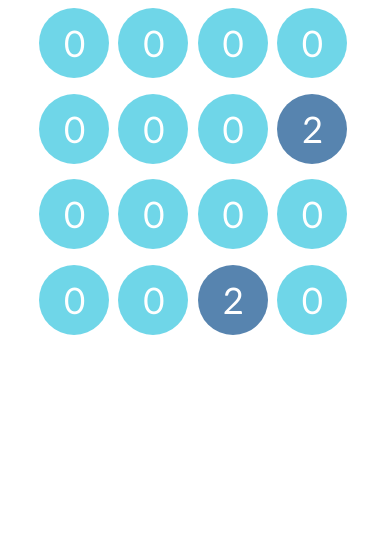
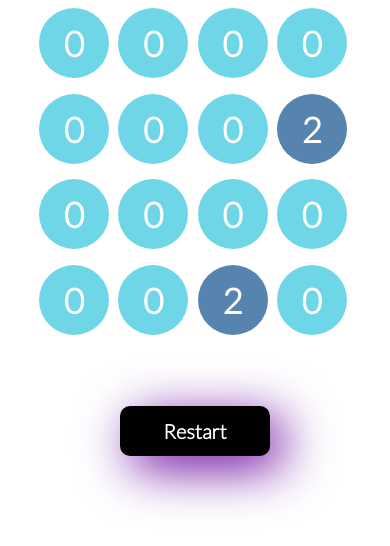
Before and after one commit to VibhashDwivedi/2048, a plain HTML site: page index.html in a window 390 px wide. Shown: the part 142-688 px from the top of the page. Drawn offline with Linux system fonts and the light colour scheme.

Commit message:
restart button

```diff
--- a/index.css
+++ b/index.css
@@ -171,6 +171,24 @@ body {
     background: rgba(0,0,0,0.3);
     color: blue;
 }
+.restart_btn1{
+    position: relative;
+    margin-top: 18px;
+    width: 150px;
+    height: 50px;
+    background:  black;
+    font-size: 20px;
+    color: white;
+    font-weight: bolder;
+    border:none;
+    border-radius: 10px;
+    cursor: pointer;
+    box-shadow: 12px 12px 51px#64009b ;
+}
+.restart_btn1:hover{
+    background: rgba(0,0,0,0.3);
+    color: blue;
+}
 
 
 @media only screen and (max-width: 625px){
@@ -257,4 +275,19 @@ body {
         cursor: pointer;
         box-shadow: 12px 12px 51px#64009b ;
     }
+
+    .restart_btn1{
+        position: relative;
+        margin-top: 80px;
+        width: 150px;
+        height: 50px;
+        background:  black;
+        font-size: 20px;
+        color: white;
+        font-weight: bolder;
+        border:none;
+        border-radius: 10px;
+        cursor: pointer;
+        box-shadow: 12px 12px 51px#64009b ;
+    }
 }
--- a/index.html
+++ b/index.html
@@ -23,6 +23,14 @@
     </ul>
 
 
+
+    <!-- Restart button -->
+    <div class="">
+        <button class="restart_btn1" id="restart-button">Restart</button>
+    </div>
+
+
+
 </body>
 
 <script src="index.js"></script>
--- a/index.js
+++ b/index.js
@@ -345,7 +345,28 @@ function fill_board_canvas(grid_board,n){
         game_over.appendChild(result)
         result.innerHTML = `Game Over`
         document.getElementById("ul_grid").style.display="none"
+        // document.getElementById("result").style.display="block"
+        // document.getElementById("result").appendChild(btn)
+        document.getElementById("restart-button").style.display="none"
         result.appendChild(btn)
 
     }
 }
+
+
+
+
+// make restart button at bottom of grids
+let btn1 =document.getElementById("restart-button")
+
+btn1.setAttribute('onclick',"reload_game()")
+
+//calculate score
+
+//restrict window movement using keyboard
+window.addEventListener("keydown", function(e) {
+    // space and arrow keys
+    if([37, 38, 39, 40].indexOf(e.keyCode) > -1) {
+        e.preventDefault();
+    }
+}, false);
```
